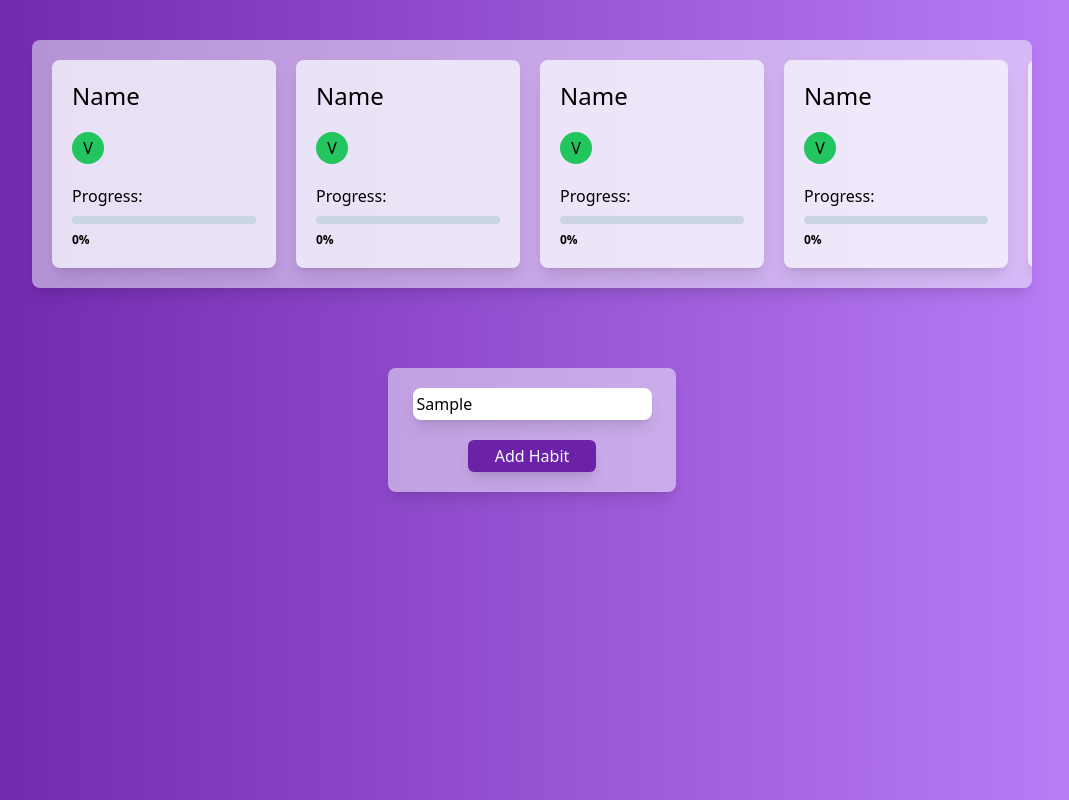
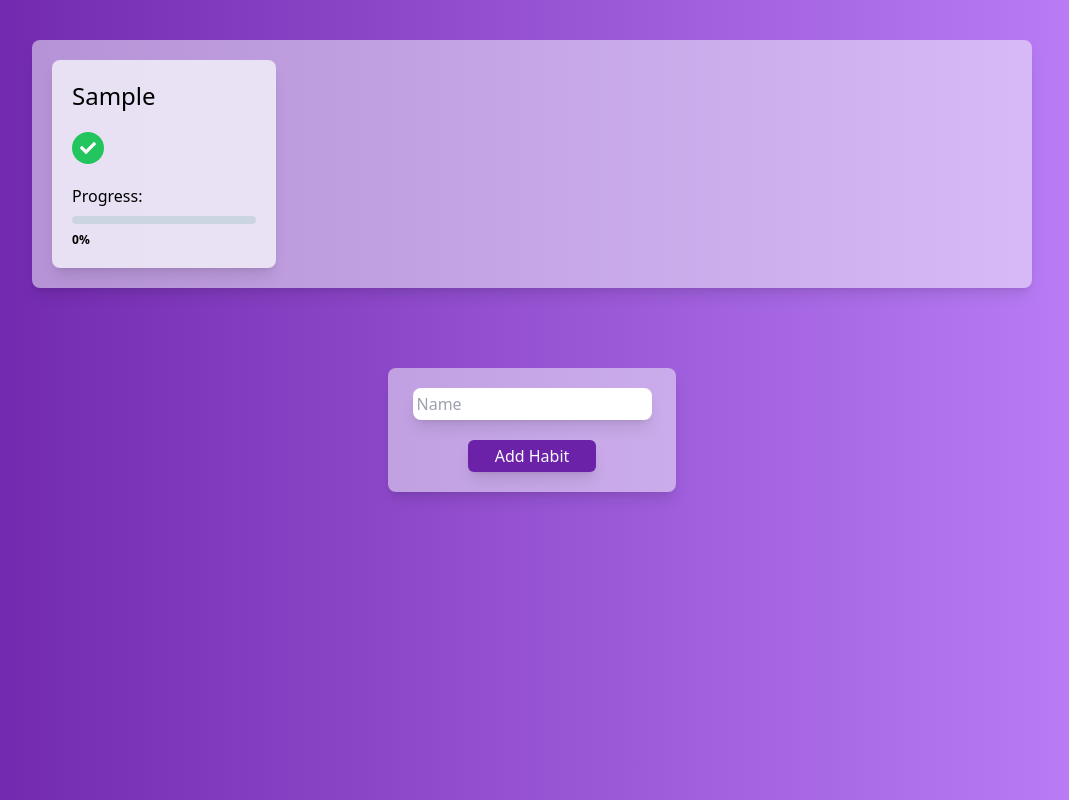
Before and after one commit to LucasVince/habit-tracker, a React (Vite) app: page / in a window 1280 px wide. Both pictures are taken after typing "Sample" into the empty fields and a click on the button "Add Habit". Shown: the whole page, without its empty margins (108-1177 px from the left). Built offline with nearby package versions, Linux system fonts and the light colour scheme.

Commit message:
feat: added create habiit function

```diff
--- a/package.json
+++ b/package.json
@@ -11,7 +11,8 @@
   },
   "dependencies": {
     "react": "^19.1.0",
-    "react-dom": "^19.1.0"
+    "react-dom": "^19.1.0",
+    "react-icons": "^5.5.0"
   },
   "devDependencies": {
     "@eslint/js": "^9.25.0",
--- a/src/App.tsx
+++ b/src/App.tsx
@@ -1,11 +1,31 @@
 import HabitsContainer from "./components/HabitContainer"
 import AddHabitsContainer from "./components/AddHabitsContainer"
+import React, {useEffect, useState} from 'react';
+
+interface HabitsInterface {
+  name: string;
+  progress: number;
+}
 
 const App = () => {
+  const [habits, setHabits] = useState<HabitsInterface[]>(JSON.parse(localStorage.getItem('habits') || '[]'));
+
+  useEffect(() => {
+    localStorage.setItem('habits', JSON.stringify(habits));
+  }, [habits])
+
+  const addHabit = (name: string) => {
+    const newHabit: HabitsInterface = {
+      name: name,
+      progress: 0
+    };
+    setHabits([...habits, newHabit]);
+  }
+
   return (
     <div className="w-screen h-screen bg-gradient-to-r from-purple-800 to-purple-400 flex flex-col items-center p-10 gap-20">
-      <HabitsContainer/>
-      <AddHabitsContainer/>
+      <HabitsContainer listHabits={habits}/>
+      <AddHabitsContainer onAddHabit={addHabit}/>
     </div>
   )
 }
--- a/src/components/AddHabitsContainer.tsx
+++ b/src/components/AddHabitsContainer.tsx
@@ -1,10 +1,40 @@
-const AddHabitsContainer = () => {
-    return(
-        <div className="bg-slate-50 p-5 rounded-lg bg-opacity-50 w-72 flex flex-col items-center gap-5 shadow-lg">
-            <input className="p-1 rounded-lg outline-none shadow-lg" type="text" placeholder="Name" onChange={() => {}}/>
-            <button className="bg-purple-800 w-32 p-1 rounded-md text-slate-50 shadow-lg" onClick={() => {}}>Add Habit</button>
-        </div>
-    )
+import React, { useState } from "react";
+
+interface AddHabitsContainerProps {
+    onAddHabit: (name: string) => void;
 }
 
-export default AddHabitsContainer
+const AddHabitsContainer: React.FC<AddHabitsContainerProps> = ({ onAddHabit }) => {
+    const [name, setName] = useState<string>("");
+
+    const handleClickAddHabit = () => {
+        if (name.trim() !== "") {
+            onAddHabit(name);
+            setName("");
+        }
+    };
+
+    const handleChange = (e: React.ChangeEvent<HTMLInputElement>) => {
+        setName(e.target.value);
+    };
+
+    return (
+        <div className="bg-slate-50 p-5 rounded-lg bg-opacity-50 w-72 flex flex-col items-center gap-5 shadow-lg">
+        <input
+            className="p-1 rounded-lg outline-none shadow-lg"
+            value={name}
+            type="text"
+            placeholder="Name"
+            onChange={handleChange}
+        />
+        <button
+            className="bg-purple-800 w-32 p-1 rounded-md text-slate-50 shadow-lg"
+            onClick={handleClickAddHabit}
+        >
+            Add Habit
+        </button>
+    </div>
+  );
+};
+
+export default AddHabitsContainer;
--- a/src/components/Habit.tsx
+++ b/src/components/Habit.tsx
@@ -1,14 +1,22 @@
-const Habit = () => {
+import React from 'react';
+import { FaCheck } from "react-icons/fa";
+
+interface HabitProps {
+    name: string;
+    progress: number;
+}
+
+const Habit:React.FC<HabitProps> = ({name, progress}) => {
     return(
         <div className="bg-slate-50 p-5 rounded-lg bg-opacity-75 flex flex-col gap-5 shadow-lg min-w-56">
-            <p className="text-2xl">Name</p>
-            <button className="bg-green-500 w-8 h-8 flex items-center justify-center rounded-full" onClick={() => {}}>V</button>
+            <p className="text-2xl">{name}</p>
+            <button className="bg-green-500 text-white w-8 h-8 flex items-center justify-center rounded-full" onClick={() => {}}><FaCheck /></button>
             <div className="flex flex-col gap-2">
                 <p>Progress:</p>
-                <div className="p-1 bg-slate-300 w-full rounded-full">
-
+                <div className="bg-slate-300 w-full rounded-full h-2">
+                    <div className="bg-green-500 h-full rounded-full" style={{width: `${progress}%`}}></div>
                 </div>
-                <p className="text-xs font-semibold">0%</p>
+                <p className="text-xs font-semibold">{progress}%</p>
             </div>
         </div>
     )
--- a/src/components/HabitContainer.tsx
+++ b/src/components/HabitContainer.tsx
@@ -1,13 +1,19 @@
+import React from "react";
 import Habit from "./Habit"
 
-const HabitsContainer = () => {
+interface HabitsContainerProps {
+    listHabits: {
+        name: string;
+        progress: number;
+    }[];
+}
+
+const HabitsContainer: React.FC<HabitsContainerProps> = ({listHabits}) => {
     return(
         <div className="bg-slate-50 p-5 rounded-lg bg-opacity-50 w-5/6 flex no-wrap items-center gap-5 overflow-x-auto shadow-lg">
-            <Habit/>
-            <Habit/>
-            <Habit/>
-            <Habit/>
-            <Habit/>
+            {listHabits.map((habit, index) => (
+                <Habit key={index} name={habit.name} progress={habit.progress} />
+            ))}
         </div>
     )
 }
```
Also changed, not shown: 1 other file (tests, documents, lock files or other folders).
